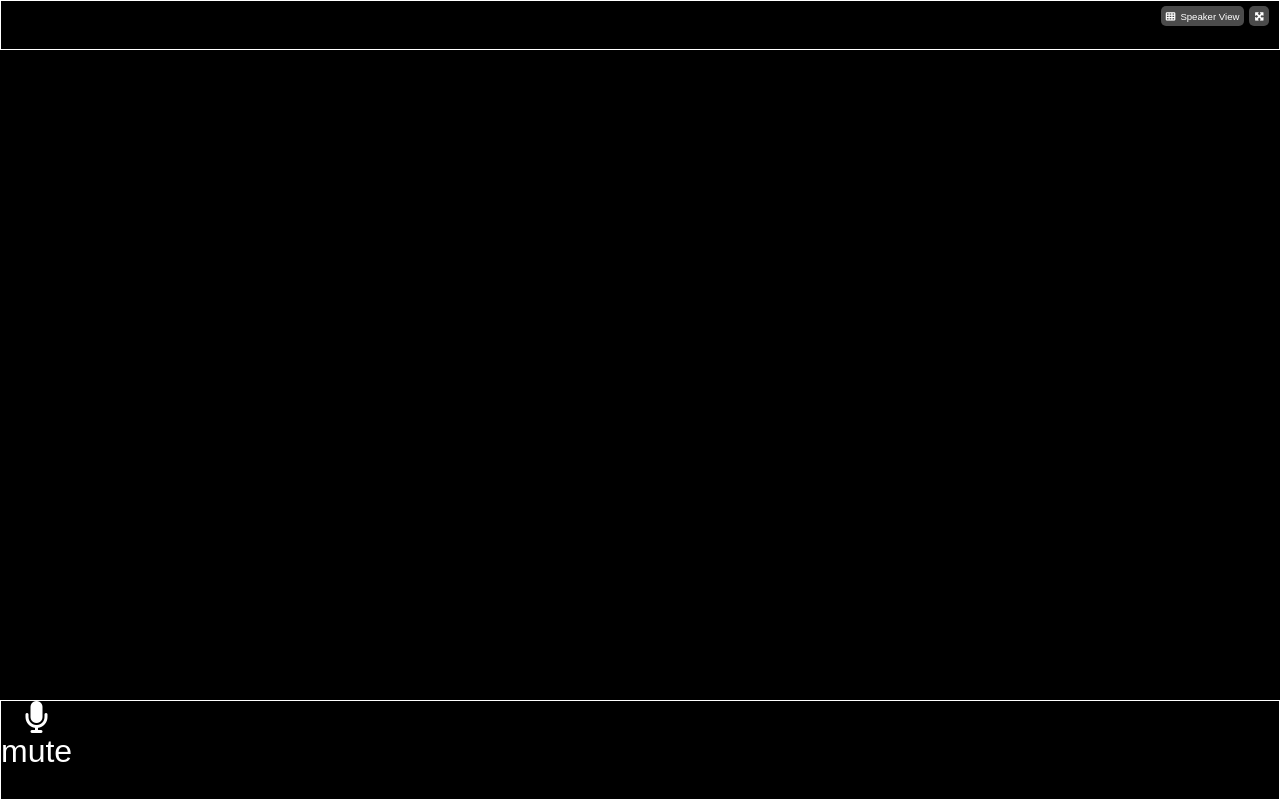
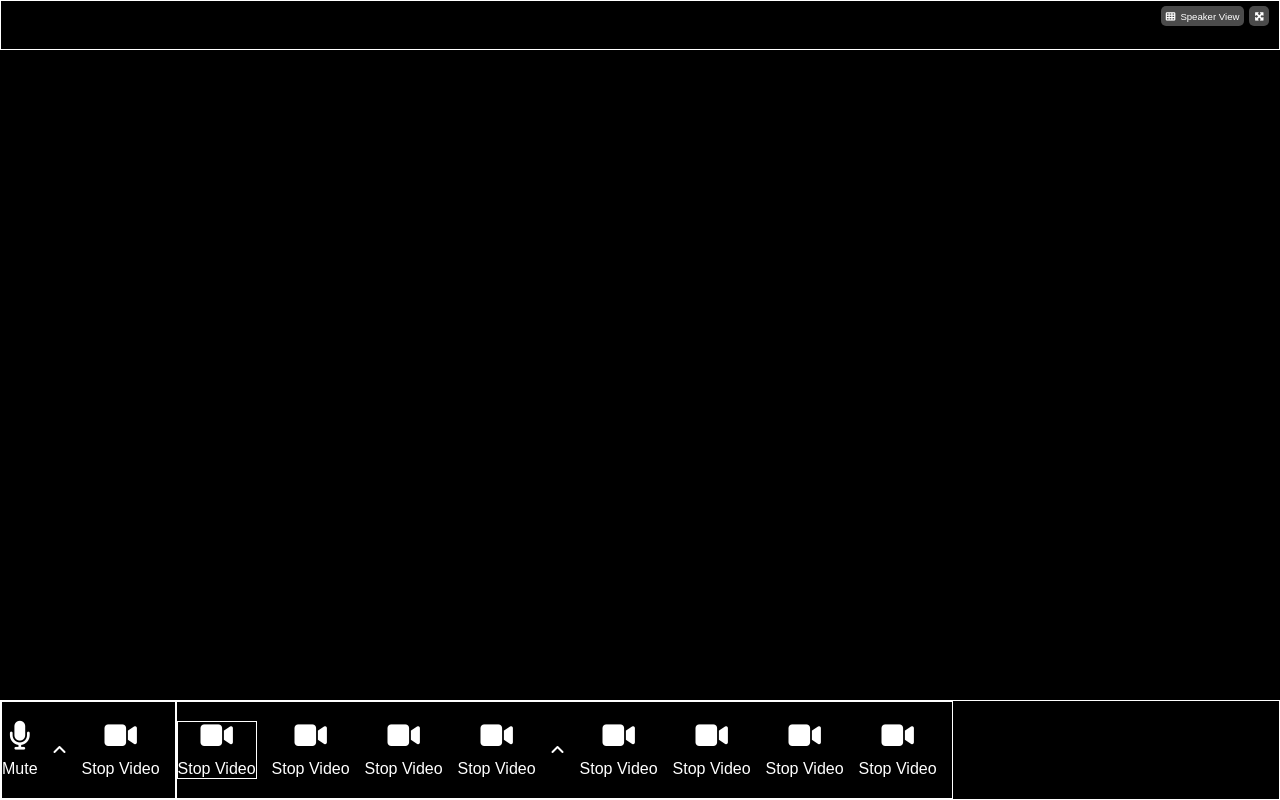
Before and after one commit to carmelocammalleri/html-css-zoom, a plain HTML site: page index.html in a window 1280 px wide. Drawn offline with Linux system fonts and the light colour scheme.

Commit message:
[fix]: footer error

```diff
--- a/css/style.css
+++ b/css/style.css
@@ -29,7 +29,7 @@ body{
 a{
   text-decoration: none;
   color: white;
-  font-size: 2rem;
+  font-size: 1.8rem;
 }
 
 /* header */
@@ -67,10 +67,25 @@ a{
   height: 100px;
 }
 
-.mute i,span{
+.botton{
+  text-align: center;
+  margin-right: 15px;
+}
+
+.botton i,span{
   display: block;
 }
 
-.mute{
-  text-align: center;
+.botton span{
+  font-size: 1rem;
+  padding-top: 10px;
 }
+
+.btn{
+  align-items: center;
+  height: 100%;
+}
+
+.btn.zoom{
+  flex-wrap: wrap;
+}
--- a/index.html
+++ b/index.html
@@ -25,27 +25,101 @@
 
   </main>
 
-  <footer>
-    <div class="foot debug flex">
+  <footer class="foot debug flex">
 
-      <div class="btn flex video">
+      <div class="btn flex video debug">
 
-        <div class="mute">
+<!-- command video -->
+
+        <div class="botton">
           <a href="#">
             <i class="fa-solid fa-microphone"></i>
-            <span>mute</span>
+            <span>Mute</span>
           </a>
         </div>
+
+        <div class="botton arrow">
+          <i class="fa-solid fa-angle-up"></i>
+        </div>
+
+        <div class="botton">
+          <a href="#">
+            <i class="fa-solid fa-video"></i></i>
+            <span>Stop Video</span>
+          </a>
+        </div>
+
       </div>
 
-      <div class="btn zoom">
+<!-- /command video -->
 
-      </div>
+      <div class="btn zoom flex debug">
+
+        <div class="botton debug">
+          <a href="#">
+            <i class="fa-solid fa-video"></i></i>
+            <span>Stop Video</span>
+          </a>
+        </div>
+
+        <div class="botton">
+          <a href="#">
+            <i class="fa-solid fa-video"></i></i>
+            <span>Stop Video</span>
+          </a>
+        </div>
+
+        <div class="botton">
+          <a href="#">
+            <i class="fa-solid fa-video"></i></i>
+            <span>Stop Video</span>
+          </a>
+        </div>
+
+        <div class="botton">
+          <a href="#">
+            <i class="fa-solid fa-video"></i></i>
+            <span>Stop Video</span>
+          </a>
+        </div>
+
+        <div class="botton arrow">
+          <i class="fa-solid fa-angle-up"></i>
+        </div>
+
+        <div class="botton">
+          <a href="#">
+            <i class="fa-solid fa-video"></i></i>
+            <span>Stop Video</span>
+          </a>
+        </div>
+
+        <div class="botton">
+          <a href="#">
+            <i class="fa-solid fa-video"></i></i>
+            <span>Stop Video</span>
+          </a>
+        </div>
+
+        <div class="botton">
+          <a href="#">
+            <i class="fa-solid fa-video"></i></i>
+            <span>Stop Video</span>
+          </a>
+        </div>
+
+        <div class="botton">
+          <a href="#">
+            <i class="fa-solid fa-video"></i></i>
+            <span>Stop Video</span>
+          </a>
+        </div>
+
+
       <div class="btn exit">
 
       </div>
 
-    </div>
   </footer>
 
 </body>
```
